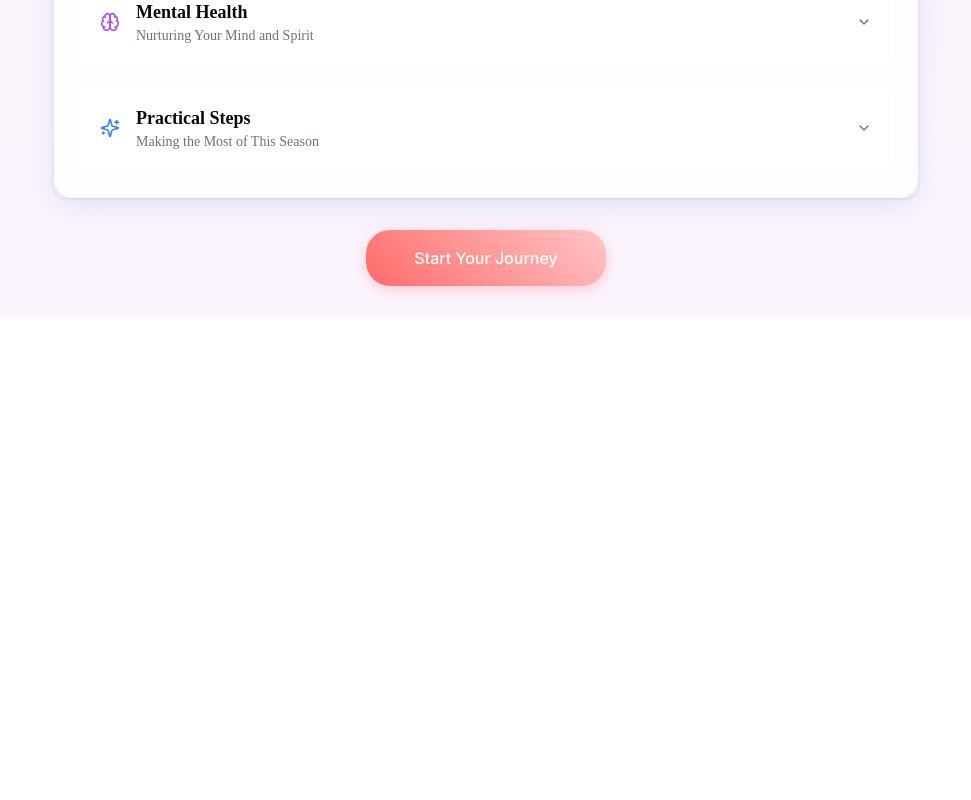
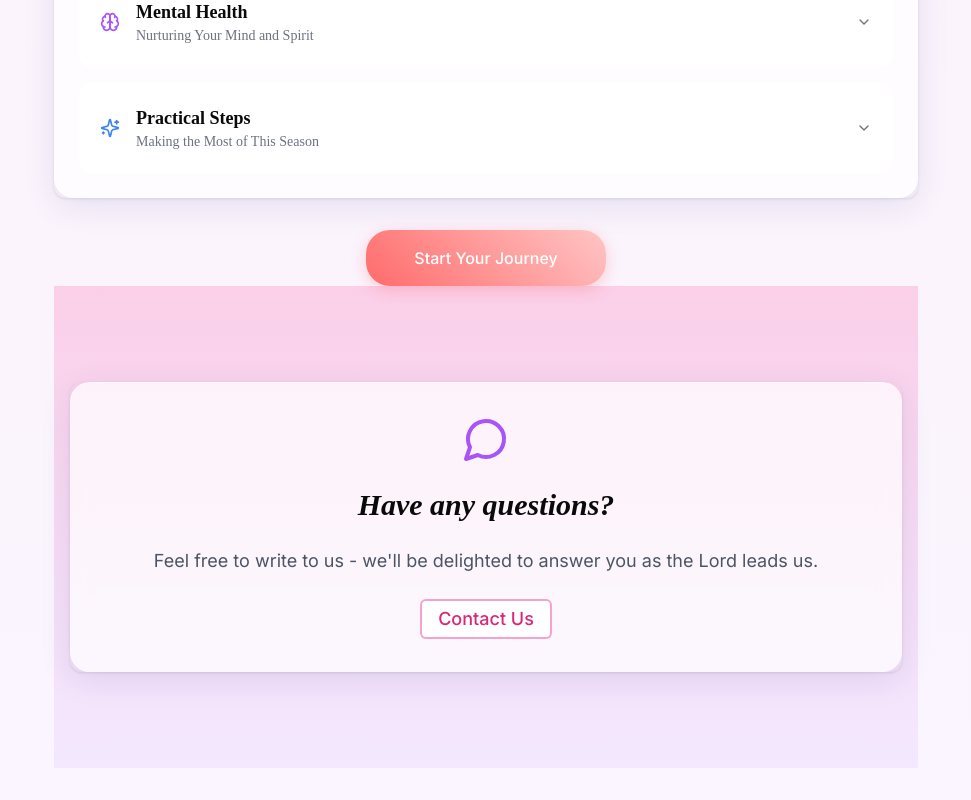
Before and after one commit to sonafouo/Being-a-Woman-of-Faith, a Next.js app in the folder frontend/: page /teenagers in a window 1280 px wide. Shown: the part 862-1662 px from the top of the page, without its empty margins (154-1125 px from the left). Before the commit the page ends 1180 px from the top, so only its background shows below. Built offline with nearby package versions, Linux system fonts and the light colour scheme.

Commit message:
feat: Add questions section to all pages
- Create reusable QuestionsSection component
- Add questions section to teenagers page
- Add questions section to young women page
- Add questions section to married women page

```diff
--- a/frontend/src/app/married-women/page.tsx
+++ b/frontend/src/app/married-women/page.tsx
@@ -13,6 +13,7 @@ import { Card, CardContent } from "@/components/ui/card";
 import { Button } from "@/components/ui/button";
 import NavBar from "@/components/ui/nav-bar";
 import HeroSection from "@/components/ui/hero-section";
+import { QuestionsSection } from "@/components/ui/questions-section";
 
 const MarriedWomenSpace: React.FC = () => {
   const sections = [
@@ -145,6 +146,7 @@ const MarriedWomenSpace: React.FC = () => {
           </Card>
         </motion.div>
 
+        <QuestionsSection />
       </main>
     </div>
   );
--- a/frontend/src/app/teenagers/page.tsx
+++ b/frontend/src/app/teenagers/page.tsx
@@ -13,6 +13,7 @@ import { Card, CardContent } from "@/components/ui/card";
 import { Button } from "@/components/ui/button";
 import NavBar from "@/components/ui/nav-bar";
 import HeroSection from "@/components/ui/hero-section";
+import { QuestionsSection } from "@/components/ui/questions-section";
 
 const TeenagerSpace: React.FC = () => {
   const sections = [
@@ -158,6 +159,8 @@ const TeenagerSpace: React.FC = () => {
             Start Your Journey
           </Button>
         </motion.div>
+
+        <QuestionsSection />
       </main>
     </div>
   );
--- a/frontend/src/app/young-women/page.tsx
+++ b/frontend/src/app/young-women/page.tsx
@@ -13,6 +13,7 @@ import { Card, CardContent } from "@/components/ui/card";
 import { Button } from "@/components/ui/button";
 import NavBar from "@/components/ui/nav-bar";
 import HeroSection from "@/components/ui/hero-section";
+import { QuestionsSection } from "@/components/ui/questions-section";
 
 const YoungWomanSpace: React.FC = () => {
   const sections = [
@@ -134,6 +135,8 @@ const YoungWomanSpace: React.FC = () => {
             Embrace Your Journey
           </Button>
         </motion.div>
+
+        <QuestionsSection />
       </main>
     </div>
   );
--- /dev/null
+++ b/frontend/src/components/ui/questions-section.tsx
@@ -0,0 +1,28 @@
+import { MessageCircle } from "lucide-react";
+import { Card } from "./card";
+import { Button } from "./button";
+
+export function QuestionsSection() {
+  return (
+    <section className="py-24 bg-gradient-to-b from-pink-200 to-purple-100">
+      <div className="max-w-4xl mx-auto px-4 text-center">
+        <Card className="p-8">
+          <div className="flex flex-col items-center space-y-6">
+            <MessageCircle className="w-12 h-12 text-purple-500" />
+            <h2 className="text-3xl font-bold" style={{ fontFamily: 'Great Vibes' }}>Have any questions?</h2>
+            <p className="text-lg text-gray-600 max-w-2xl">
+              Feel free to write to us - we'll be delighted to answer you as the Lord leads us.
+            </p>
+            <Button
+              onClick={() => alert('Contact form coming soon!')}
+              variant="outline"
+              className="text-lg"
+            >
+              Contact Us
+            </Button>
+          </div>
+        </Card>
+      </div>
+    </section>
+  );
+}
```
